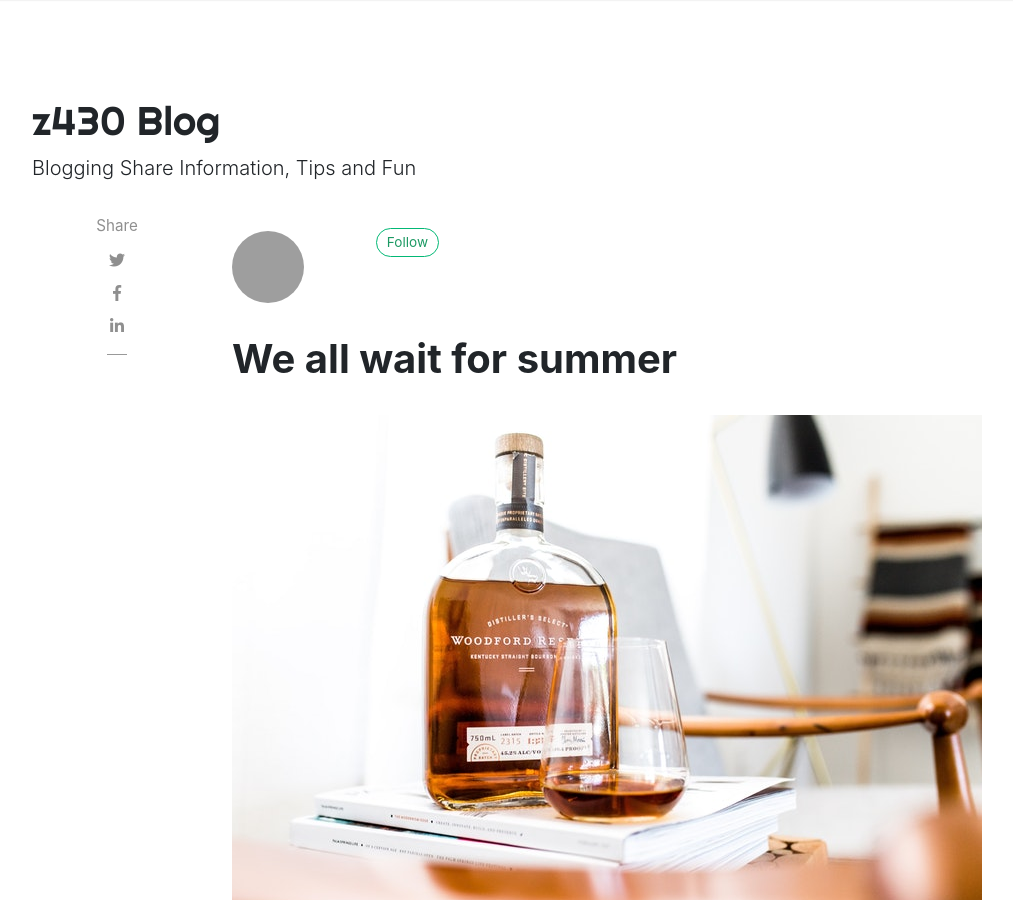
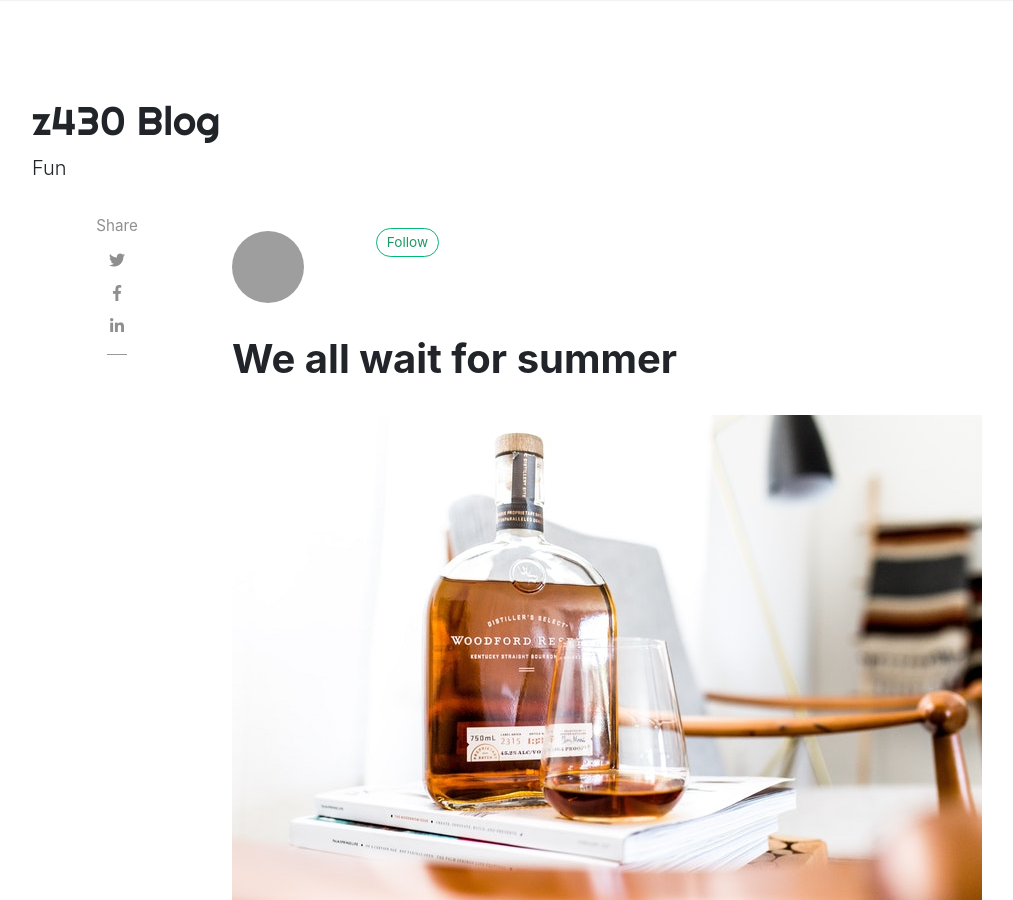
Before and after one commit to z430/z430.github.io, a Jekyll site: the page built from _posts/2018-01-12-we-all-wait-for-summer.md, in a window 1280 px wide and 900 px high. Shown: the whole window, without its empty margins (53-1066 px from the left). Built offline with Jekyll 4.4.1, drawn with Linux system fonts in a browser that asks for light colours; nearby versions of some CDN libraries; comment, search, counter and statistics services are not loaded; grey boxes are pictures that could not be loaded.

Commit message:
change some config

```diff
--- a/_config.yml
+++ b/_config.yml
@@ -1,13 +1,12 @@
 # Site
 name: "z430 Blog"
 title: "z430 Blog"
-description: "Blogging Share Information, Tips and Fun"
+description: "Fun"
 logo: 'assets/images/logo.png'
 favicon: 'assets/images/logo.png'
 baseurl: ''
-google_analytics: 'UA-46278016-1'
-disqus: 'demowebsite'
-mailchimp-list: 'https://wowthemes.us11.list-manage.com/subscribe/post?u=8aeb20a530e124561927d3bd8&amp;id=8c3d2d214b'
+google_analytics: 'UA-161588273-1'
+disqus: 'z430-github-io'
 include: ["_pages"]
 permalink: /:title/
 
--- a/_layouts/post.html
+++ b/_layouts/post.html
@@ -33,7 +33,7 @@ post_class: post-template
                     </div>
                     <div class="col-xs-12 col-md-9 col-lg-10 text-center text-md-left">
                         <a target="_blank" class="link-dark" href="{{ author.web }}">{{ author.display_name }}</a><a target="_blank" href="{{ author.twitter }}" class="btn follow">Follow</a>
-                        <span class="author-description">{{ author.description }}</span>
+                        <!-- <span class="author-description">{{ author.description }}</span> -->
                     </div>
                 </div>
                 {% endif %}
```
